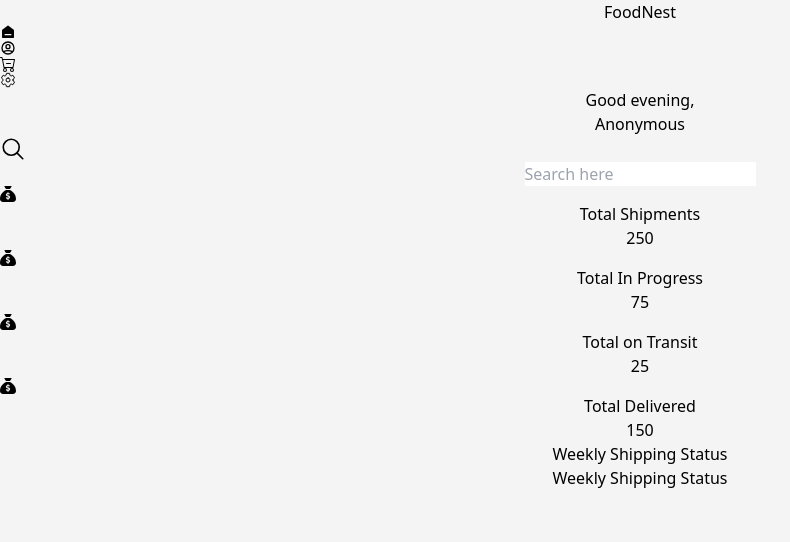
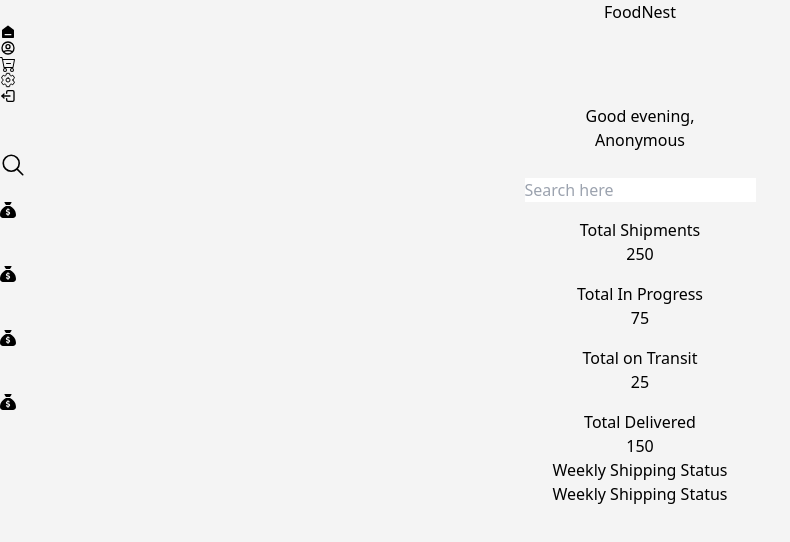
Before and after one commit to MichaelUtoh/foodnest-frontend, a React (Vite) app: page /dashboard in a window 1280 px wide. Shown: the top 542 px of the page, without its empty margins (0-790 px from the left). Built offline with nearby package versions, Linux system fonts and the light colour scheme; no server answers; sample sign-in values are in the browser's storage.

Commit message:
fix logout feature

```diff
--- a/src/components/authentication/Dashboard.tsx
+++ b/src/components/authentication/Dashboard.tsx
@@ -18,7 +18,6 @@
     const authToken = localStorage.getItem("token");
     const userId = localStorage.getItem("id");
     const { selected } = useSidebarStore()
-    // const [userDetails, setUserDetails] = useState<any>(null);
     const setUserDetails = useUserStore((state) => state.setUserDetails);
 
     useEffect(() => {
--- a/src/components/authentication/LoginForm.tsx
+++ b/src/components/authentication/LoginForm.tsx
@@ -31,7 +31,6 @@
             const { id, access_token, refresh_token, email } = response.data;
             localStorage.setItem("id", id);
             localStorage.setItem("token", access_token);
-            localStorage.setItem("email", email);
             localStorage.setItem("user_id", id);
             toast.success("Login Successful!");
             setFormValues({});
--- a/src/components/dashboard/sidebar.tsx
+++ b/src/components/dashboard/sidebar.tsx
@@ -4,10 +4,15 @@
 import { HiUserCircle, HiOutlineUserCircle } from "react-icons/hi";
 import { BsCartDashFill, BsCartDash } from "react-icons/bs";
 import useSidebarStore from '../../../store/sidebarStore';
+import { TbLogout2 } from "react-icons/tb";
+import { useNavigate } from 'react-router-dom';
+import useUserStore from '../../../store/userStore';
 
 
 const Sidebar = () => {
+    const clearUserDetails = useUserStore((state) => state.clearUserDetails);
     const { selected, setSelected } = useSidebarStore()
+    const navigate = useNavigate();
     const menuItems = [
         {
             name: "Home",
@@ -38,17 +43,33 @@
         setSelected(name);
     };
 
+    const handleLogout = () => {
+        clearUserDetails()
+        localStorage.removeItem("authToken");
+        localStorage.removeItem("user_id");
+        navigate('/login')
+    }
+
     return (
-        <div className='border-r border-gray-300 h-screen flex flex-col items-center pt-10 p-2 w-1/12'>
+        <div className='border-r border-gray-300 flex flex-col items-center justify-between pt-10 p-2 w-1/12'>
+            <div>
                 {menuItems.map((item) => (
                     <div key={item.name} onClick={() => handleItemClick(item.name)}>
                         <div
-                        className={activeItem === item.name ? 'bg-white my-3 p-4 rounded-full text-[24px]' : 'my-3 p-4 text-[24px]'}
+                            className={activeItem === item.name ? 'bg-black my-3 p-4 text-[24px] text-white' : 'my-3 p-4 text-[24px]'}
                         >
                             {activeItem === item.name ? item.activeIcon : item.inactiveIcon}
                         </div>
                     </div>
                 ))}
+            </div>
+
+            <div className='flex-grow'></div>
+
+            {/* LOGOUT */}
+            <div className='cursor-pointer'>
+                <TbLogout2 onClick={() => handleLogout()} className='text-[24px]' />
+            </div>
 
         </div >
     )
```
Lines whose indentation alone changed are shown as unchanged.
